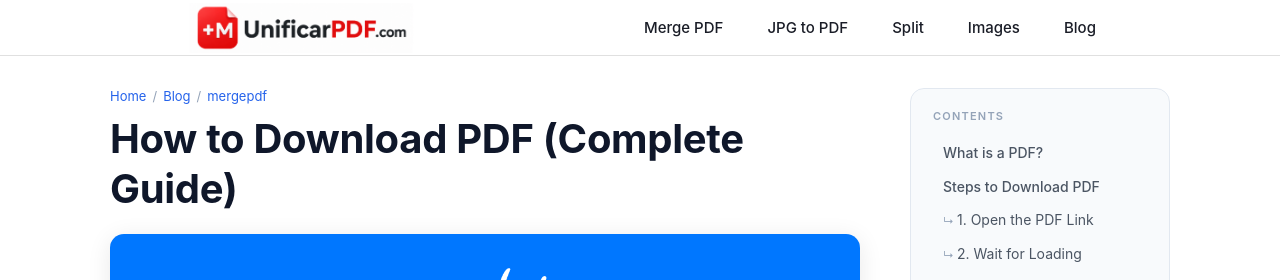
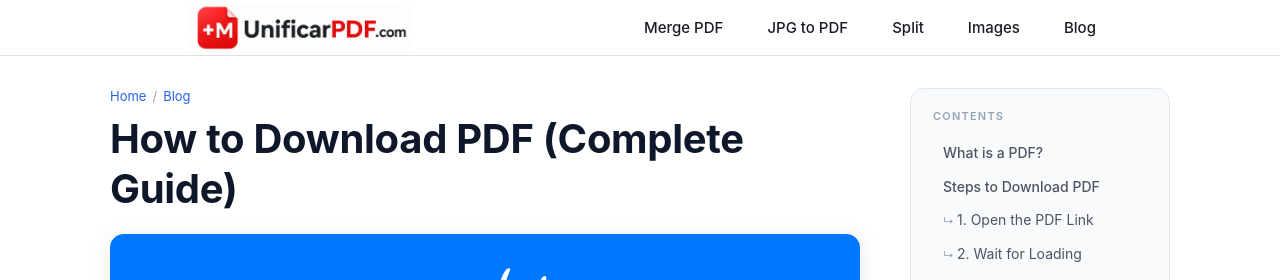
Before and after one commit to rforrupesh/pdf, a Jekyll site: the page built from _posts/2026-04-28-how-to-download-pdf.md, in a window 1280 px wide and 900 px high. Shown: the top 280 px of the window. Built offline with Jekyll 4.4.1, drawn with Linux system fonts in a browser that asks for light colours.

Commit message:
Update post.html

```diff
--- a/_layouts/post.html
+++ b/_layouts/post.html
@@ -12,12 +12,6 @@
     <div class="post-breadcrumb">
       <a href="{{ '/' | relative_url }}">Home</a> /
       <a href="{{ '/blog/' | relative_url }}">Blog</a>
-      {% if page.categories and page.categories.size > 0 %}
-        {% assign first_cat = page.categories | first %}
-        / <a href="{{ '/category/' | append: first_cat | downcase | relative_url }}">{{ first_cat }}</a>
-      {% elsif page.category %}
-        / <a href="{{ '/category/' | append: page.category | downcase | relative_url }}">{{ page.category }}</a>
-      {% endif %}
     </div>
 
     <h1 class="post-title">{{ page.title }}</h1>
@@ -29,19 +23,6 @@
     <article class="post-content" id="postContent">
       {{ content }}
     </article>
-
-    <!-- Category badges (bottom) -->
-    {% if page.categories and page.categories.size > 0 %}
-      <div class="post-tags">
-        {% for category in page.categories %}
-          <a href="{{ '/category/' | append: category | downcase | relative_url }}" class="post-tag">{{ category }}</a>
-        {% endfor %}
-      </div>
-    {% elsif page.category %}
-      <div class="post-tags">
-        <a href="{{ '/category/' | append: page.category | downcase | relative_url }}" class="post-tag">{{ page.category }}</a>
-      </div>
-    {% endif %}
 
     <!-- RELATED POSTS -->
     <div class="related">
```
